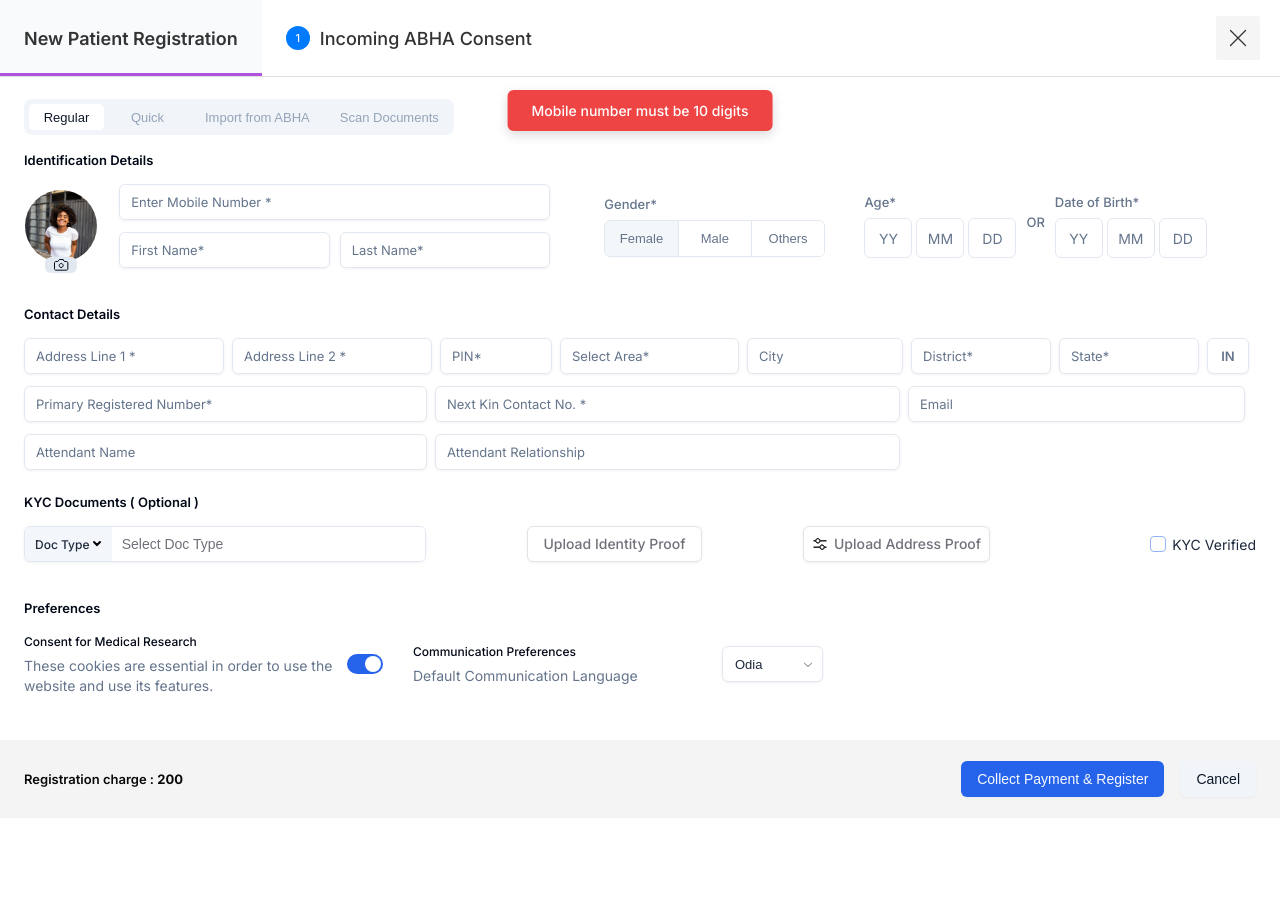
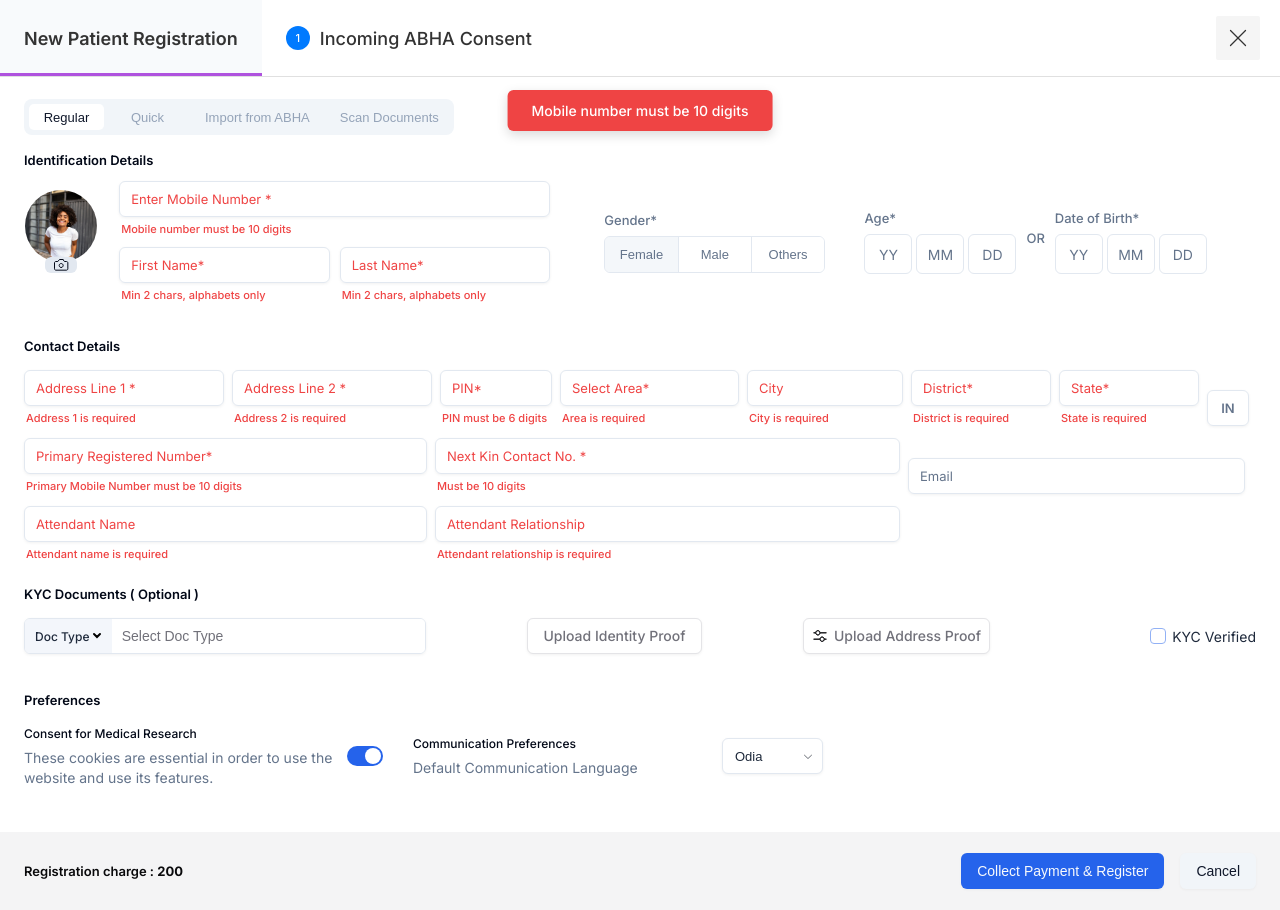
Before and after one commit to abhinm7/healthForm, a React (Vite) app: page / in a window 1280 px wide. Both pictures are taken after a click on the button "Collect Payment & Register". Before the commit the page ends 818 px from the top, so only its background shows below. Built offline with nearby package versions, Linux system fonts and the light colour scheme.

Commit message:
feat: add real time validation in identity section

```diff
--- a/src/components/Common/InputField/InputField.jsx
+++ b/src/components/Common/InputField/InputField.jsx
@@ -1,21 +1,26 @@
 import React from 'react';
 import styles from './InputField.module.css';
 
-const InputField = ({ label, value, onChange, type = "text", ...props }) => {
+const InputField = ({ label, value, onChange, onBlur, type = "text", error, ...props }) => {
   return (
-    <div className={styles.inputContainer}>
+    <div className={styles.wrapper}>
+      <div className={`${styles.inputContainer} ${error ? styles.errorBorder : ''}`}>
         <input
           className={styles.input}
           type={type}
           value={value}
           onChange={onChange}
+          onBlur={onBlur}
           placeholder=" "
           {...props}
           required
         />
-      <label className={styles.label}>
+        <label className={`${styles.label} ${error ? styles.errorLabel : ''}`}>
           {label}
         </label>
+      </div>
+      {/* Show error message if it exists */}
+      {error && <span className={styles.errorMessage}>{error}</span>}
     </div>
   );
 };
--- a/src/components/Common/InputField/InputField.module.css
+++ b/src/components/Common/InputField/InputField.module.css
@@ -1,3 +1,9 @@
+.containerWrapper {
+  width: 100%;
+  display: flex;
+  flex-direction: column;
+}
+
 .inputContainer {
   position: relative;
   width: 100%;
@@ -57,3 +63,29 @@ input[type="number"]::-webkit-inner-spin-button {
   z-index: 1;
   margin-left: 2px;
 }
+
+.errorInput {
+  border-color: #EF4444 !important;
+}
+
+.errorInput:focus {
+  box-shadow: 0 0 0 1px #EF4444 !important;
+}
+
+.errorLabel {
+  color: #EF4444 !important;
+}
+
+.errorMessage {
+  font-size: 11px;
+  color: #EF4444;
+  margin-top: 4px;
+  margin-left: 2px;
+  font-weight: 500;
+  animation: fadeIn 0.2s ease-in;
+}
+
+@keyframes fadeIn {
+  from { opacity: 0; transform: translateY(-2px); }
+  to { opacity: 1; transform: translateY(0); }
+}
--- a/src/components/Registration/IdentificationDetails/IdentificationDetails.jsx
+++ b/src/components/Registration/IdentificationDetails/IdentificationDetails.jsx
@@ -6,7 +6,7 @@ import GenderButton from "../../Common/GenderButton/GenderButton";
 import DateInputGroup from "../../Common/DateInputGroup/DateInputGroup";
 import { getRelatedDateUpdates } from "../../../utils/datecalculations";
 
-const IdentificationDetails = ({ data, onChange, errors }) => {
+const IdentificationDetails = ({ data, onChange, onBlur, errors }) => {
   const handleDateChange = (field, val) => {
     const updates = getRelatedDateUpdates(field, val, data);
     Object.entries(updates).forEach(([key, value]) => {
@@ -28,6 +28,7 @@ const IdentificationDetails = ({ data, onChange, errors }) => {
                 label="Enter Mobile Number *"
                 value={data.mobile}
                 onChange={(e) => onChange("mobile", e.target.value)}
+                onBlur={() => onBlur && onBlur("mobile")}
                 error={errors.mobile}
                 type="number"
               />
@@ -38,6 +39,7 @@ const IdentificationDetails = ({ data, onChange, errors }) => {
                 label="First Name*"
                 value={data.firstName}
                 onChange={(e) => onChange("firstName", e.target.value)}
+                onBlur={() => onBlur && onBlur("firstName")}
                 error={errors.firstName}
               />
 
@@ -45,6 +47,7 @@ const IdentificationDetails = ({ data, onChange, errors }) => {
                 label="Last Name*"
                 value={data.lastName}
                 onChange={(e) => onChange("lastName", e.target.value)}
+                onBlur={() => onBlur && onBlur("lastName")}
                 error={errors.lastName}
               />
             </div>
--- a/src/components/Registration/Registration.jsx
+++ b/src/components/Registration/Registration.jsx
@@ -12,13 +12,30 @@ import SuccessScreen from "../SuccessForm/SuccessScreen";
 import { usePatientForm } from "../../hooks/usePatientForm";
 
 const Registration = () => {
-  const { formData, errors, setErrors, handleChange, resetForm } = usePatientForm();
+  const { formData, errors, setErrors, handleChange, resetForm } =
+    usePatientForm();
 
   const [toast, setToast] = useState(null);
   const [submittedData, setSubmittedData] = useState(null);
   const [isSuccess, setIsSuccess] = useState(false);
 
-   const handleSubmit = () => {
+  const handleBlur = (field) => {
+    // Run full validation to check this specific field
+    const currentErrors = validateForm(formData);
+
+    if (currentErrors[field]) {
+      // If error exists for this field, set it
+      setErrors((prev) => ({ ...prev, [field]: currentErrors[field] }));
+    } else {
+      setErrors((prev) => {
+        const newErrors = { ...prev };
+        delete newErrors[field];
+        return newErrors;
+      });
+    }
+  };
+
+  const handleSubmit = () => {
     const newErrors = validateForm(formData);
 
     if (Object.keys(newErrors).length > 0) {
@@ -31,7 +48,7 @@ const Registration = () => {
     const successPayload = {
       ...formData,
       uhid: `IGH-${Math.floor(100000 + Math.random() * 900000)}`,
-      billNo: `FB${Math.floor(10000000 + Math.random() * 90000000)}`
+      billNo: `FB${Math.floor(10000000 + Math.random() * 90000000)}`,
     };
 
     setSubmittedData(successPayload);
@@ -42,10 +59,14 @@ const Registration = () => {
   if (isSuccess) {
     return (
       <div className={styles.container}>
-        {toast && <Toast message={toast.message} type={toast.type} onClose={() => setToast(null)} />}
-        <SuccessScreen
-          data={submittedData}
-        />
+        {toast && (
+          <Toast
+            message={toast.message}
+            type={toast.type}
+            onClose={() => setToast(null)}
+          />
+        )}
+        <SuccessScreen data={submittedData} />
       </div>
     );
   }
@@ -53,24 +74,43 @@ const Registration = () => {
   return (
     <>
       <div className={styles.container}>
-        {toast && <Toast message={toast.message} type={toast.type} onClose={() => setToast(null)} />}
+        {toast && (
+          <Toast
+            message={toast.message}
+            type={toast.type}
+            onClose={() => setToast(null)}
+          />
+        )}
         <TabNavigation />
         <IdentificationDetails
           data={formData}
           onChange={handleChange}
+          onBlur={handleBlur}
           errors={errors}
         />
         <ContactDetails
           data={formData}
           onChange={handleChange}
+          onBlur={handleBlur}
           errors={errors}
         />
-        <KycDocuments data={formData} onChange={handleChange} errors={errors} />
-        <Preferences data={formData} onChange={handleChange} />
+        <KycDocuments
+          data={formData}
+          onChange={handleChange}
+          onBlur={handleBlur}
+          errors={errors}
+        />
+        <Preferences
+          data={formData}
+          onBlur={handleBlur}
+          onChange={handleChange}
+        />
       </div>
       <ActionBar
         onRegister={handleSubmit}
-        onCancel={() => setToast({type: 'error', message: 'Registration Cancelled'})}
+        onCancel={() =>
+          setToast({ type: "error", message: "Registration Cancelled" })
+        }
       />
     </>
   );
```
Lines whose indentation alone changed are shown as unchanged.
